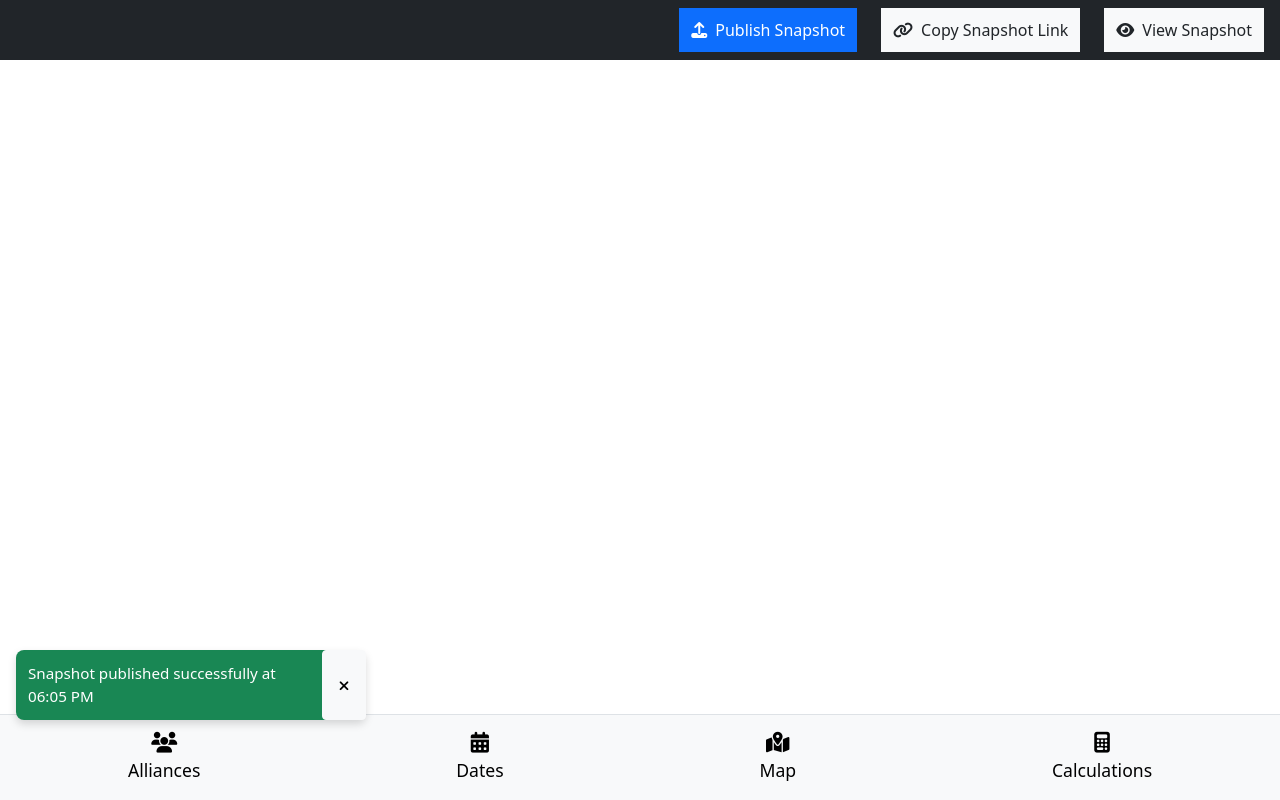
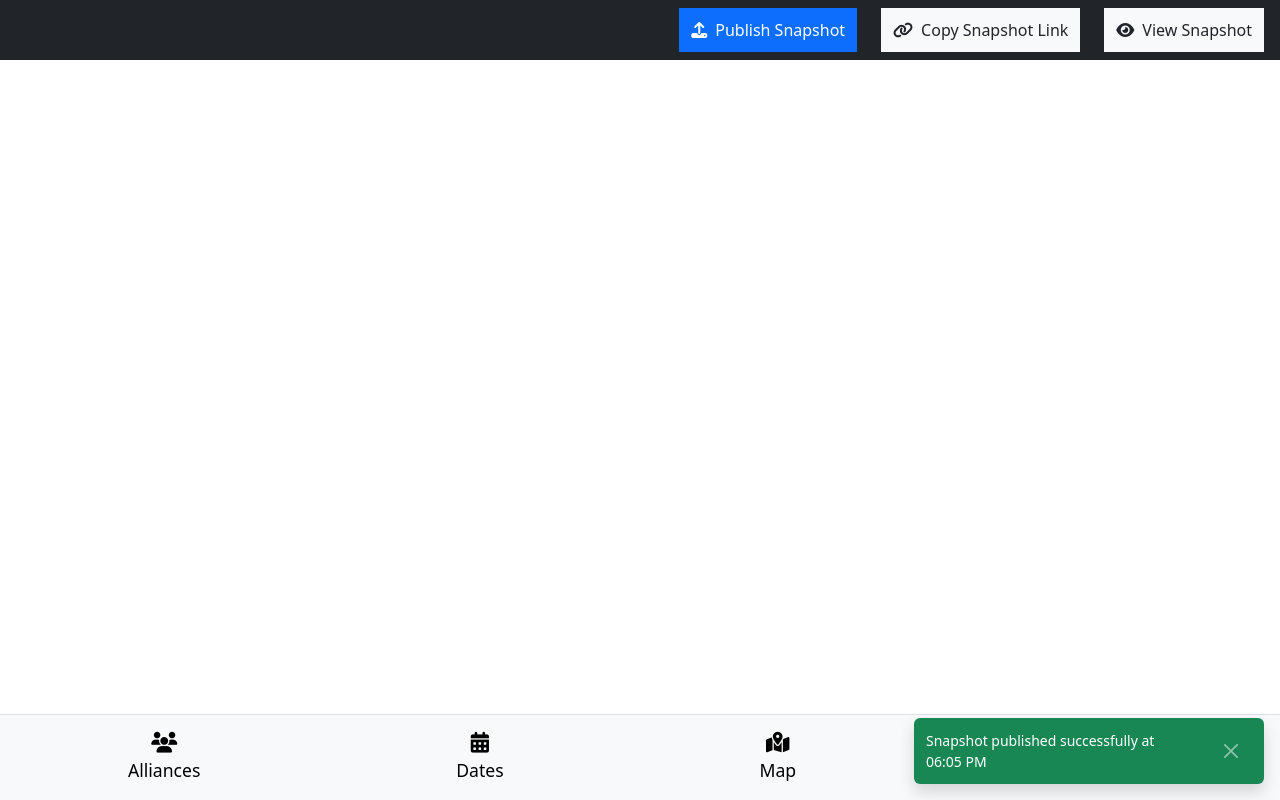
Before and after one commit to kevinkidwell/738-s5-map, a React (Vite) app: page /public/map in a window 1280 px wide. Both pictures are taken after a click on the button "Publish Snapshot". Built offline with nearby package versions, Linux system fonts and the light colour scheme.

Commit message:
Update Toast.tsx

```diff
--- a/src/components/Toast.tsx
+++ b/src/components/Toast.tsx
@@ -1,37 +1,43 @@
 import React from 'react';
 import classNames from 'classnames';
 
-type ToastProps = {
+interface ToastProps {
   message: string;
-  type: 'success' | 'info' | 'danger' | 'warning';
+  type: 'success' | 'info' | 'warning';
   show: boolean;
   onClose: () => void;
-};
+}
 
 const Toast: React.FC<ToastProps> = ({ message, type, show, onClose }) => {
+  if (!show) return null;
+
   return (
     <div
+      className="toast-container position-fixed bottom-0 end-0 p-3"
+      style={{ zIndex: 1055 }}
+    >
+      <div
         className={classNames(
-        'toast app-toast align-items-center text-white',
-        `bg-${type}`,
-        { show }
+          'toast show align-items-center text-white border-0',
+          {
+            'bg-success': type === 'success',
+            'bg-info': type === 'info',
+            'bg-warning': type === 'warning',
+          }
         )}
-      style={{}}
-      role="status"
-      aria-live="polite"
+        role="alert"
+        aria-live="assertive"
         aria-atomic="true"
       >
         <div className="d-flex">
           <div className="toast-body">{message}</div>
           <button
             type="button"
-          className="btn btn-sm btn-light ms-2"
+            className="btn-close btn-close-white me-2 m-auto"
+            aria-label="Close"
             onClick={onClose}
-          aria-label="Dismiss notification"
-        >
-          <span className="visually-hidden">Dismiss</span>
-          <i className="fa-solid fa-xmark" aria-hidden="true"></i>
-        </button>
+          ></button>
+        </div>
       </div>
     </div>
   );
```
Lines whose indentation alone changed are shown as unchanged.
